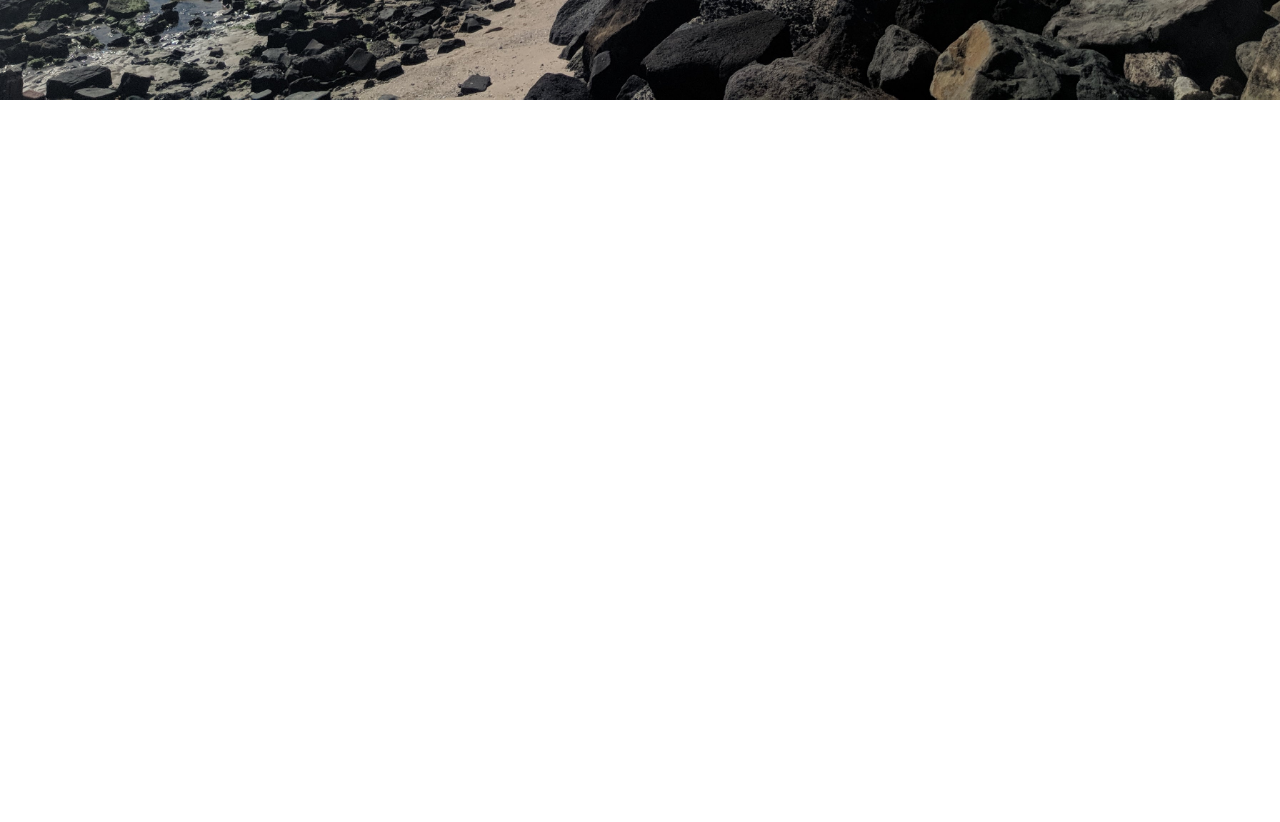
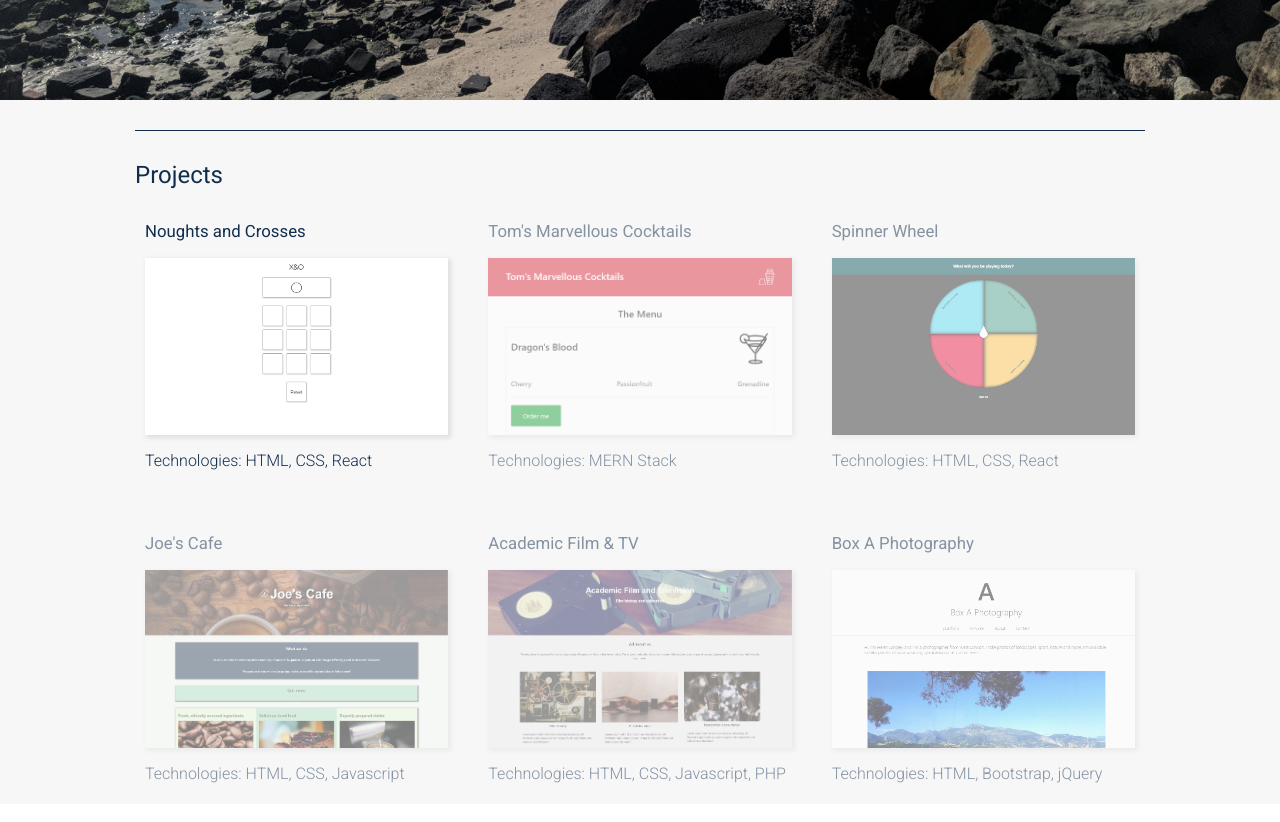
Before and after one commit to JLangley753/joe-react, a React (Create React App) app: page / in a window 1280 px wide. Shown: the part 980-1802 px from the top of the page. Before the commit the page ends 1080 px from the top, so only its background shows below. Built offline with nearby package versions, Linux system fonts and the light colour scheme.

Commit message:
Added Projects section
Added working project controls. Added styling for projects section. Amended Navbar styling.

```diff
--- a/src/App.js
+++ b/src/App.js
@@ -1,12 +1,14 @@
 import React, { Component } from 'react';
 import './App.css';
 import Title from './components/Title/Title';
+import Projects from './components/Projects/Projects';
 
 class App extends Component {
   render() {
     return (
       <div className="App">
         <Title />
+        <Projects />
       </div>
     );
   }
--- a/src/components/Navbar/Navbar.js
+++ b/src/components/Navbar/Navbar.js
@@ -9,6 +9,10 @@ import lj from '../../img/littlejoe.jpg';
 class Navbar extends Component {
   state = {
     isTop: true,
+  }
+
+  burger() {
+
   }
 
   componentDidMount() {
@@ -26,16 +30,16 @@ class Navbar extends Component {
         <div className={this.state.isTop ? 'littlejoe' : 'littlejoe amendedjoe'}><img src={lj} alt=""/></div>
         <div className="dropdownmenu">
           <div className="projects">
-            <h2 className={this.state.isTop ? 'navlink' : 'navlink changenavlink'}>Projects</h2>
+            <a href="\"><h2 className={this.state.isTop ? 'navlink' : 'navlink changenavlink'}>Projects</h2></a>
           </div>
           <div className="about">
-            <h2 className={this.state.isTop ? 'navlink' : 'navlink changenavlink'}>About</h2>
+            <a href="\"><h2 className={this.state.isTop ? 'navlink' : 'navlink changenavlink'}>About</h2></a>
           </div>
           <div className="skills">
-            <h2 className={this.state.isTop ? 'navlink' : 'navlink changenavlink'}>Skills</h2>
+            <a href="\"><h2 className={this.state.isTop ? 'navlink' : 'navlink changenavlink'}>Skills</h2></a>
           </div>
           <div className="contact">
-            <h2 className={this.state.isTop ? 'navlink' : 'navlink changenavlink'}>Contact</h2>
+            <a href="\"><h2 className={this.state.isTop ? 'navlink' : 'navlink changenavlink'}>Contact</h2></a>
           </div>
           <div className={this.state.isTop ? 'socialmediawrap' : 'socialmediawrap smallsmwd'}>
             <div className="socialmedia">
@@ -46,7 +50,7 @@ class Navbar extends Component {
             </div>
           </div>
         </div>
-        <div className="burgermenu">
+        <div className={this.state.isTop ? 'burgermenu' : 'burgermenu changeburger'} onClick={this.burger}>
           <div className="bar1 bar"></div>
           <div className="bar2 bar"></div>
           <div className="bar3 bar"></div>
--- /dev/null
+++ b/src/components/Projects/Projects.css
@@ -0,0 +1,252 @@
+/* Content wrap */
+.content {
+  margin: 20px;
+}
+
+.pagebar {
+  border-top: 1px solid #112d4e;
+  padding: 0;
+}
+
+
+/* Projects section */
+.projectslink {
+  color: #112d4e;
+  display: block;
+  position: relative;
+  transition: 0.3s ease-in-out;
+  width: 88px;
+}
+
+.projectslink h2 {
+  margin: 0;
+}
+
+.projectslink:after {
+  background: none repeat scroll 0 0 transparent;
+  background-color: #112d4e;
+  bottom: -1px;
+  content: "";
+  display: block;
+  height: 1.5px;
+  left: 50%;
+  opacity: 0;
+  position: absolute;
+  transition: width 0.5s ease 0s, left 0.5s ease 0s, opacity 0.5s ease 0s;
+  width: 0;
+}
+
+.projectslink:hover:after, .projectslink:focus:after {
+  left: 0;
+  opacity: 1;
+  width: 100%;
+}
+
+.projgridwrap {
+  display: flex;
+  justify-content: center;
+  margin: 0;
+}
+
+.projectsgrid {
+  display: grid;
+  grid-template-columns: 1fr;
+}
+
+/* Sliedshow arrow styling */
+.arrow {
+  border: 0;
+  font-size: 2em;
+  height: 50px;
+  padding: 0;
+}
+
+.arrow:focus {
+  outline: none;
+}
+
+.arrow img {
+  height: 50px;
+  padding: 0;
+  width: 30px;
+}
+
+.leftArrow, .rightArrow {
+  background-color: transparent;
+  cursor: pointer;
+  position: relative;
+  margin: auto;
+}
+
+/* Project cards styling */
+.projectcard {
+  background-color: #f7f7f7;
+  border-top: 0px solid #ccc;
+  border-radius: 5px;
+  height: auto;
+  overflow: hidden;
+  padding: 5px 10px;
+  position: relative;
+  transition: 0.3s ease;
+  width: auto;
+}
+
+.projectcard:hover {
+  box-shadow: 3px 5px 10px 5px rgba(0, 0, 0, 0.1);
+  transition: 0.3s ease;
+}
+
+.projectcard::after {
+  content: "";
+  height: 100%;
+  position: absolute;
+  opacity: 0;
+  top: 50%;
+  transition: 0.3s ease;
+  transform: translateY(-50%) translateX(-50%);
+  width: 200%;
+  z-index: 5;
+}
+
+.projectcard h3 {
+  font-size: 1.3em;
+}
+
+.projectcardtxt {
+  font-size: 1em;
+}
+
+.projectcard:hover::after {
+  height: 400% !important;
+  opacity: 1;
+  top: 0%;
+}
+
+.projectcardimg {
+  display: flex;
+  align-items: center;
+  overflow-x: hidden;
+}
+
+.projectcardimg {
+  box-shadow: 2px 2px 5px 1px rgba(0, 0, 0, 0.1);
+  overflow: hidden;
+  width: 100%;
+}
+
+.projectcardimg img {
+  width: 100%;
+}
+
+.activecard {
+  display: block;
+}
+
+.deactivecard {
+  display: none;
+}
+
+/* Individual project card hover styling */
+.xsandos:hover {
+  border-top: 15px solid #ccc;
+  transition: 0.3s ease;
+}
+
+.spinnerapp:hover {
+  border-top: 15px solid #155e63;
+  transition: 0.3s ease;
+}
+
+.cafejoe:hover {
+  border-top: 15px solid #3f5468;
+  transition: 0.3s ease;
+}
+
+.academicftv:hover {
+  border-top: 15px solid #393e46;
+  transition: 0.3s ease;
+}
+
+.boxaphoto:hover {
+  border-top: 15px solid #428bca;
+  transition: 0.3s ease;
+}
+
+.tmc:hover {
+  border-top: 15px solid #d9534f;
+  transition: 0.3s ease;
+}
+
+/* Fade animation for slideshow */
+.fade {
+  animation-name: fade;
+  -webkit-animation-name: fade;
+  animation-duration: 1.5s;
+  -webkit-animation-duration: 1.5s;
+}
+
+@keyframes fade {
+  from {
+    opacity: 0.5
+  }
+
+  to {
+    opacity: 1
+  }
+}
+
+
+@media (min-width: 768px) {
+  /* Content wrap media queries */
+  .content {
+    margin: 30px auto;
+    width: 730px;
+  }
+
+  /* Projects section media queries */
+  .projectsgrid {
+    display: grid;
+    grid-template-columns: 1fr 1fr 1fr;
+    grid-column-gap: 20px;
+    grid-row-gap: 20px;
+  }
+
+  .projectslink h2 {
+    margin: 10px 0;
+  }
+
+  .projectcard h3 {
+    font-size: 1.05em;
+  }
+
+  .projectcardtxt {
+    font-size: 1em;
+  }
+
+  .projectcard img {}
+
+  .projectcardimg {}
+
+  .projectcard {}
+
+  .deactivecard {
+    display: block;
+  }
+
+  .arrow {
+    display: none;
+  }
+}
+
+@media (min-width: 1200px) {
+  .content {
+  margin: 30px auto;
+  width: 1010px;
+}
+
+.projectcard img {}
+
+.projectcardimg {}
+
+.projectcard {}
+}
--- /dev/null
+++ b/src/components/Projects/Projects.js
@@ -0,0 +1,159 @@
+import React, {Component} from 'react';
+import './Projects.css';
+import xo from '../../img/noughtsandcrosses2.png';
+import tmc from '../../img/tmc.png';
+import sw from '../../img/spinnerapp.png';
+import jc from '../../img/joescafe.jpg';
+import af from '../../img/academicfilmandtv.jpg';
+import ba from '../../img/boxaphotography.png';
+import la from '../../img/leftarrow.png';
+import ra from '../../img/rightarrow.png';
+
+class Projects extends Component {
+  constructor(props) {
+    super(props)
+
+    this.state = {
+      slideIndex: 0
+    }
+
+    this.nextSlide = this.nextSlide.bind(this);
+    this.previousSlide = this.previousSlide.bind(this);
+
+  }
+
+  componentDidMount() {
+    var projects = document.getElementsByClassName('projectcard');
+    var projectsArray = Array.prototype.slice.call(projects);
+    var projIndex = this.state.slideIndex;
+
+    for (var k=0; k < projectsArray.length; k++) {
+      projectsArray[k].classList.add('deactivecard');
+      projectsArray[k].classList.remove('activecard');
+    }
+    projectsArray[projIndex].classList.remove('deactivecard');
+    projectsArray[projIndex].classList.add('activecard');
+  }
+
+  componentDidUpdate() {
+    var slideIndex = this.state.slideIndex;
+    var projects = document.getElementsByClassName('projectcard');
+    var projectsArray = Array.prototype.slice.call(projects);
+
+    for (var k = 0; k < projects.length; k++) {
+      projects[k].classList.add('deactivecard');
+      projects[k].classList.remove('activecard');
+    }
+    projectsArray[slideIndex].classList.remove('deactivecard');
+    projectsArray[slideIndex].classList.add('activecard');
+  }
+
+  previousSlide = () => {
+    var projects = document.getElementsByClassName('projectcard');
+    var slideIndex = this.state.slideIndex;
+    if (slideIndex < 1) {
+      this.setState({
+        slideIndex: projects.length - 1
+      })
+    } else {
+    this.setState(prevState => ({
+      slideIndex: prevState.slideIndex - 1
+    }))
+  }
+  }
+
+  nextSlide = () => {
+    var projects = document.getElementsByClassName('projectcard');
+    var slideIndex = this.state.slideIndex;
+    if (slideIndex > projects.length - 2) {
+      this.setState({
+        slideIndex: 0
+      })
+    } else {
+    this.setState(prevState => ({
+      slideIndex: prevState.slideIndex + 1
+    }))
+  }
+  }
+
+  render() {
+    return (<div className="projs">
+      <div className="pagebar content"></div>
+      <section className="projectsSec content">
+        <div className="projectslink">
+          <a href="\">
+            <h2>Projects</h2>
+          </a>
+        </div>
+        <div className="projgridwrap">
+          <button className="leftArrow arrow" onClick={this.previousSlide}><img src={la} alt=""/></button>
+          <div className="projectsgrid">
+            <a href="\">
+              <div className="xsandos projectcard">
+                <h3 className="fade">Noughts and Crosses</h3>
+                <div className="projectcardimg fade">
+                  <img src={xo} alt="\"/></div>
+                <div className="projectcardtxt fade">
+                  <p>Technologies: HTML, CSS, React</p>
+                </div>
+              </div>
+            </a>
+            <a href="\">
+              <div className="tmc projectcard">
+                <h3 className="fade">Tom's Marvellous Cocktails</h3>
+                <div className="projectcardimg fade">
+                  <img src={tmc} alt="\"/></div>
+                <div className="projectcardtxt fade">
+                  <p>Technologies: MERN Stack</p>
+                </div>
+              </div>
+            </a>
+            <a href="\">
+              <div className="spinnerapp projectcard">
+                <h3 className="fade">Spinner Wheel</h3>
+                <div className="projectcardimg fade">
+                  <img src={sw} alt="\"/></div>
+                <div className="projectcardtxt fade">
+                  <p>Technologies: HTML, CSS, React</p>
+                </div>
+              </div>
+            </a>
+            <a href="\">
+              <div className="cafejoe projectcard">
+                <h3 className="fade">Joe's Cafe</h3>
+                <div className="projectcardimg fade">
+                  <img src={jc} alt="\"/></div>
+                <div className="projectcardtxt fade">
+                  <p>Technologies: HTML, CSS, Javascript</p>
+                </div>
+              </div>
+            </a>
+            <a href="\">
+              <div className="academicftv projectcard">
+                <h3 className="fade">Academic Film & TV</h3>
+                <div className="projectcardimg fade">
+                  <img src={af} alt="\"/></div>
+                <div className="projectcardtxt fade">
+                  <p>Technologies: HTML, CSS, Javascript, PHP</p>
+                </div>
+              </div>
+            </a>
+            <a href="\">
+              <div className="boxaphoto projectcard">
+                <h3 className="fade">Box A Photography</h3>
+                <div className="projectcardimg fade">
+                  <img src={ba} alt="\"/></div>
+                <div className="projectcardtxt fade">
+                  <p>Technologies: HTML, Bootstrap, jQuery</p>
+                </div>
+              </div>
+            </a>
+          </div>
+          <button className="rightArrow arrow" onClick={this.nextSlide}><img src={ra} alt="\"/></button>
+        </div>
+      </section>
+    </div>)
+  }
+}
+
+export default Projects;
--- a/src/components/Title/Title.css
+++ b/src/components/Title/Title.css
@@ -5,7 +5,7 @@
   background-size: cover;
   height: 1080px;
   font-weight: 100;
-  z-index: -1;
+  z-index: -3;
 }
 
 /* Intro text section */
@@ -29,3 +29,12 @@
   border-top: 1px solid #112d4e;
   padding: 0;
 }
+
+@media (min-width: 525px) {
+  .intro h1 {
+    font-weight: 100;
+    padding: 450px 0;
+    text-align: center;
+    transition: 0.3s ease;
+  }
+}
```
Also changed, not shown: src/components/Navbar/Navbar.css (+10 -3 lines), 1 other file (tests, documents, lock files or other folders).
